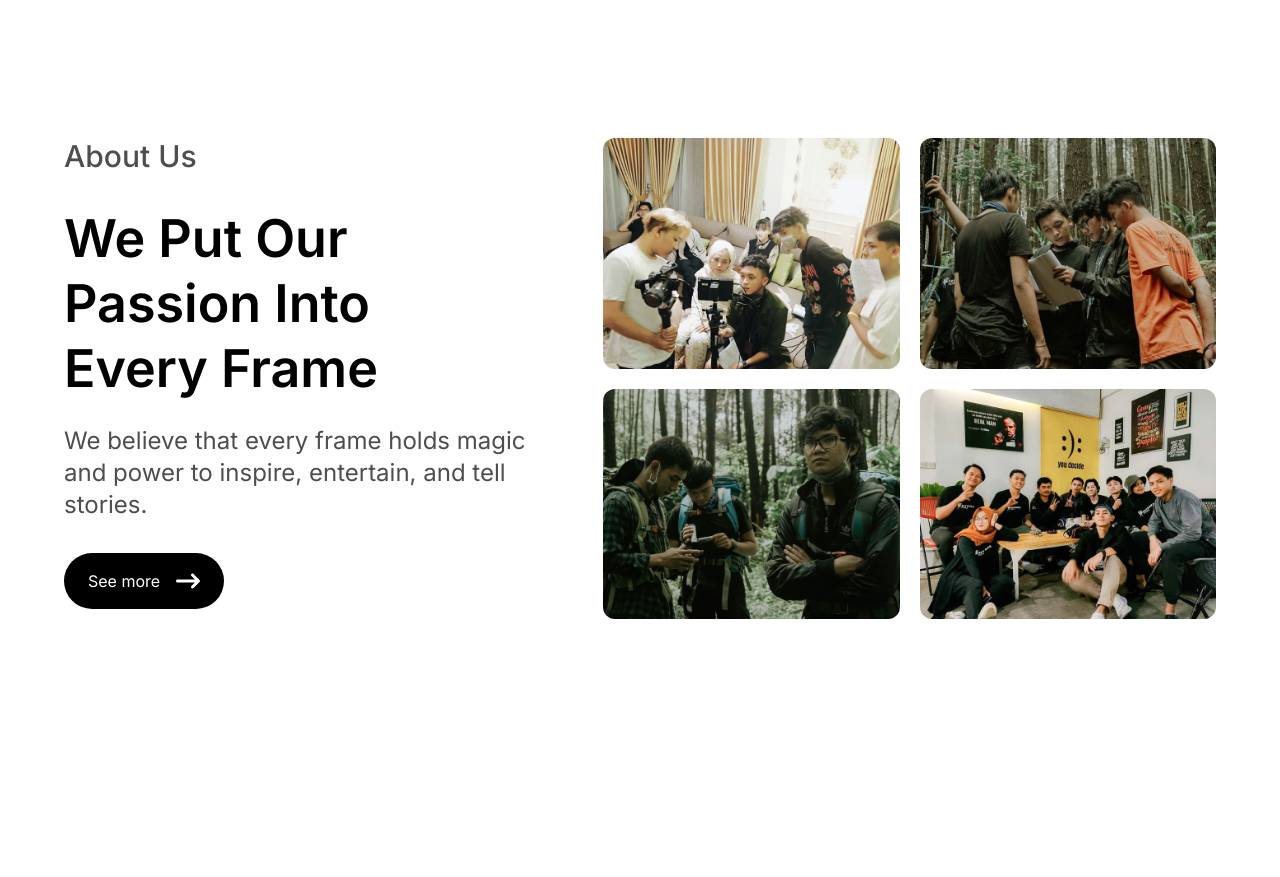
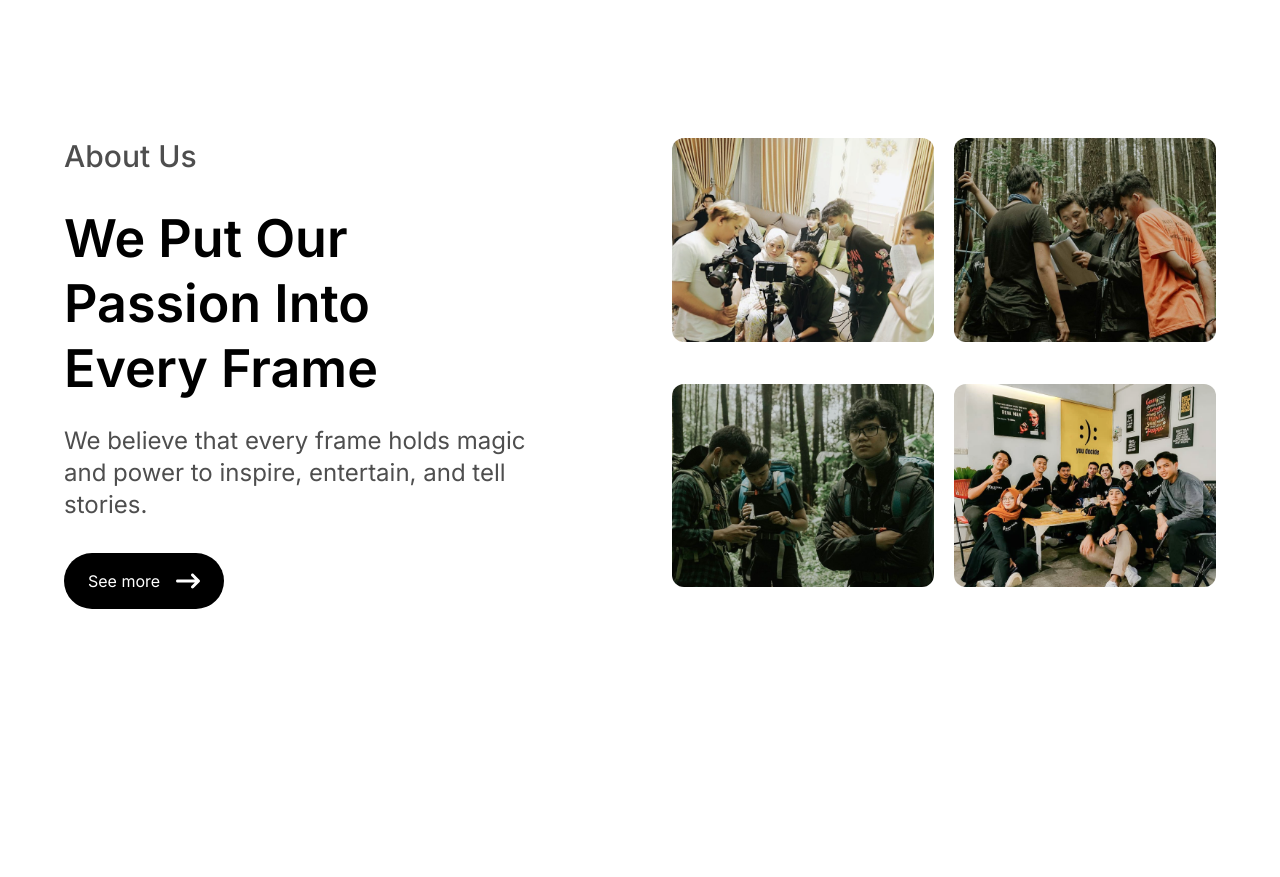
Before and after one commit to danielaryass/retorika-film, a Next.js app: page / in a window 1280 px wide. Shown: the part 920-1797 px from the top of the page. Built offline with nearby package versions, Linux system fonts and the light colour scheme.

Commit message:
chore: change about us

```diff
--- a/components/AboutUs.tsx
+++ b/components/AboutUs.tsx
@@ -14,7 +14,7 @@ export default function AboutUs() {
   ];
   return (
     <section
-      className=" px-8 md:px-16 py-3 flex flex-col md:flex-row justify-between gap-16"
+      className=" px-8 md:px-16 py-3 flex flex-col md:grid md:grid-cols-2 justify-between gap-16"
       id="about-us"
     >
       <div className="flex flex-col w-full max-w-[475px]">
```
